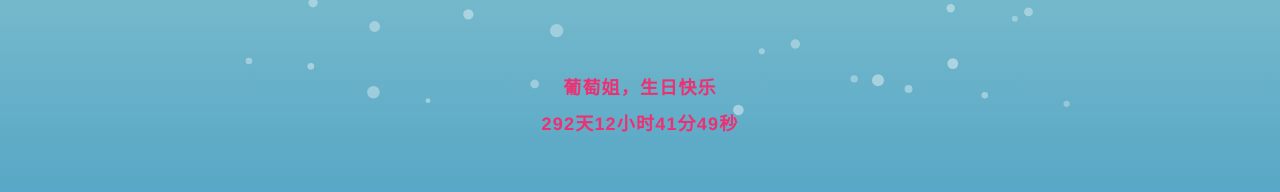
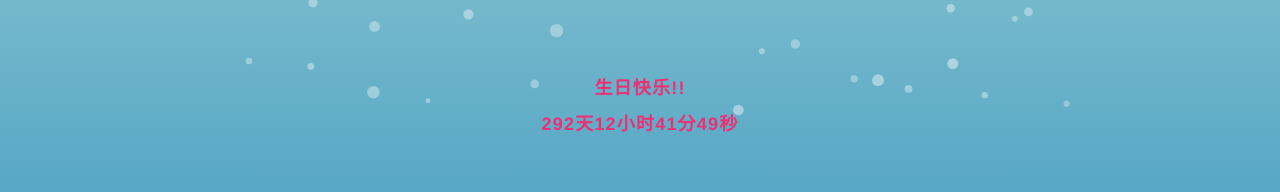
Before and after one commit to 147258-gif/aini, a plain HTML site: page index.html in a window 1280 px wide. Shown: the part 560-752 px from the top of the page. Drawn offline with Linux system fonts and the light colour scheme.

Commit message:
Update index.html

```diff
--- a/index.html
+++ b/index.html
@@ -101,7 +101,7 @@
 </div>
 <canvas class="canvas" width="1820" height="905"></canvas>
 <p class="text" style="color: #ed3073;">
-   葡萄姐，生日快乐
+   生日快乐!!
     <br/>
     <span id="span_dt_dt"></span>
 </p>
```
